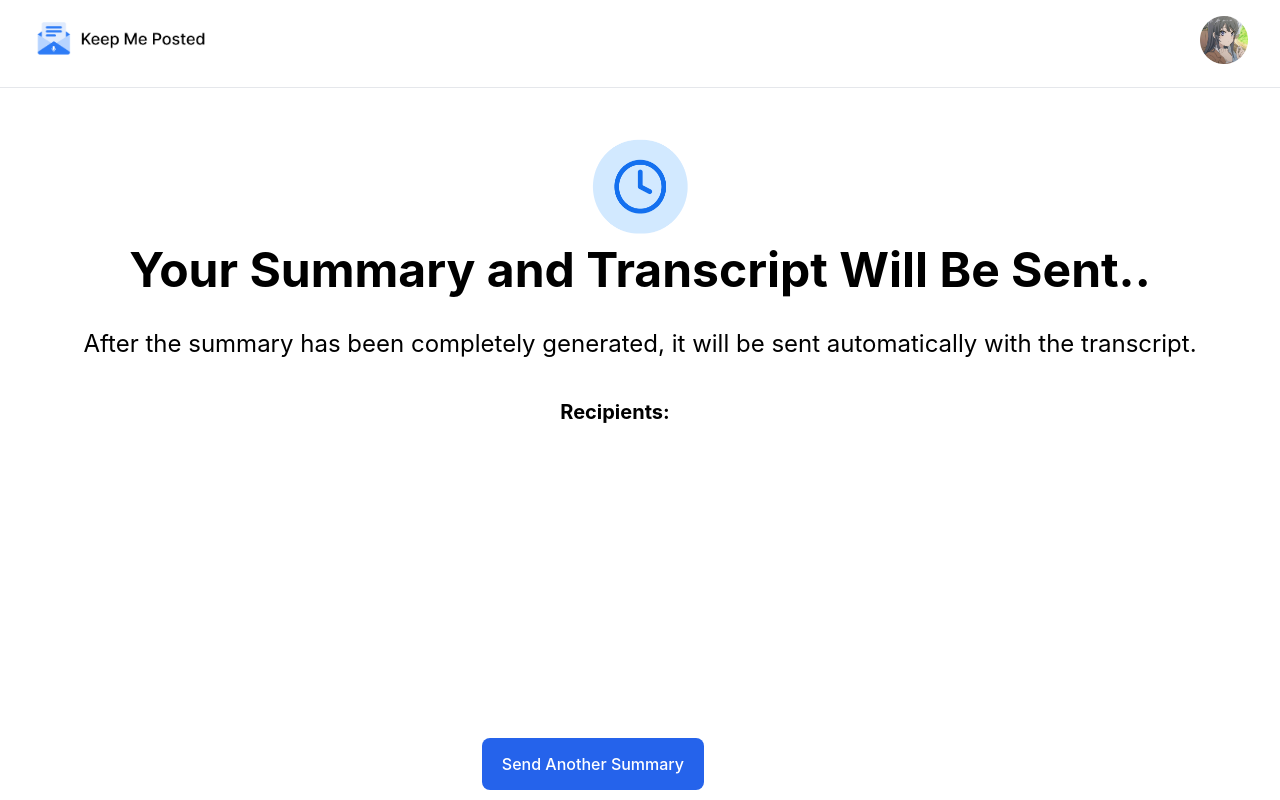
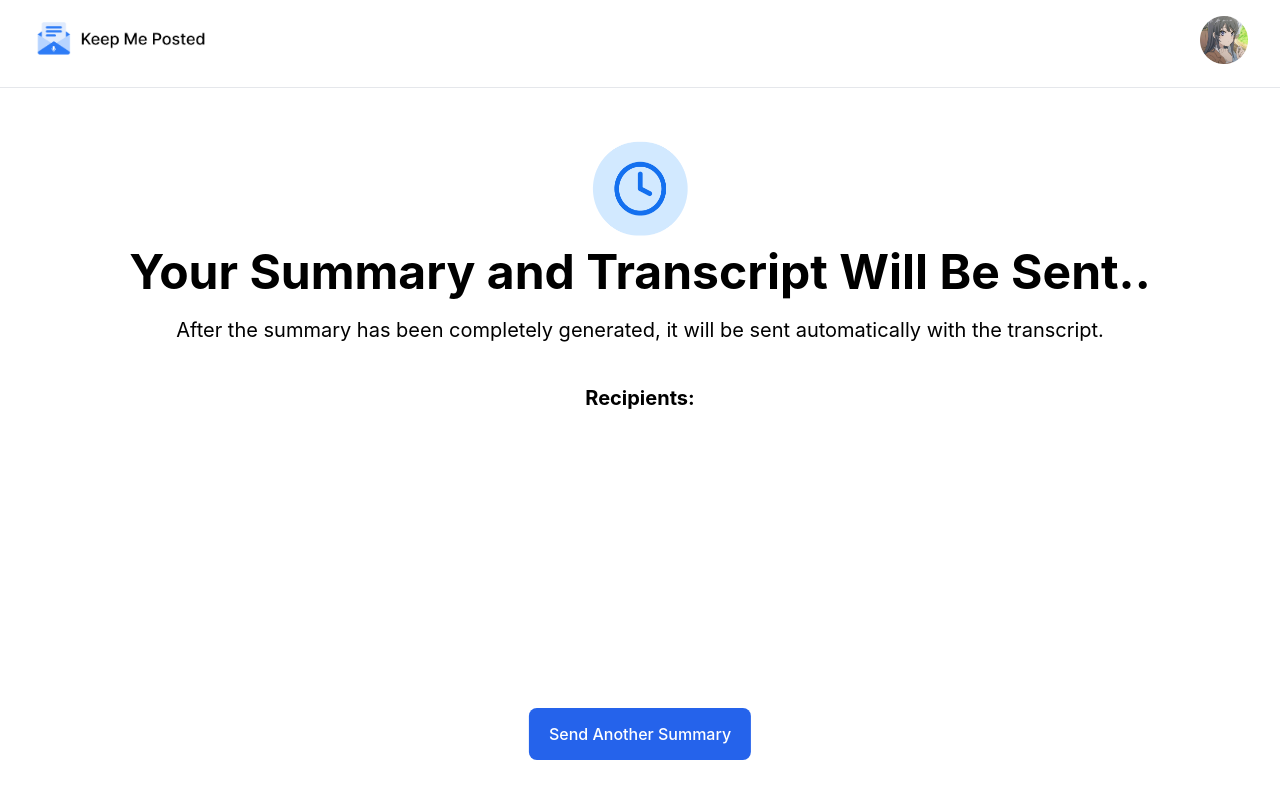
Before and after one commit to RValanki/Keep-Me-Posted, a SvelteKit app in the folder frontend/: page /send_summary_transcript in a window 1280 px wide. Built offline with nearby package versions, Linux system fonts and the light colour scheme.

Commit message:
completed the styling of the page

```diff
--- a/frontend/src/routes/send_summary_transcript/+page.svelte
+++ b/frontend/src/routes/send_summary_transcript/+page.svelte
@@ -29,83 +29,31 @@
 <div class="flex flex-col items-center pt-3 pb-10">
 
 
-        <div class="title-container">
+  <div class="flex flex-col items-center pt-10">
     <div class="flex justify-center">
       <img class="flex flex-row justify-center items-center p-0 bg-indigo-200 flex-none order-none flex-grow-0 w-24 h-24" src={clock} alt="Clock" />
     </div>
     <h1 class="pt-3">Your Summary and Transcript Will Be Sent..</h1>
-          <p class="subheading">After the summary has been completely generated, it will be sent automatically with the transcript.</p>
+    <p class="pt-5">After the summary has been completely generated, it will be sent automatically with the transcript.</p>
   </div>
 
-        <div class="all-recipients-container">
-          <div class="recipients-txt">Recipients:</div>
+  <div class="flex pt-10 gap-3.125">
+    <div class="font-bold">Recipients:</div>
 
-          <div class="recipients-container">
+    <div class="flex flex-wrap gap-0.3125">
 
       {#each $ContactsStore as email}
-            <div class="email-token">
+      <div class="flex bg-gray-100 p-1 rounded justify-center items-center gap-3.125">
         <div class="token">{email}</div>
       </div>
     {/each}
     </div>
   </div>
-
 </div>
 
-      <div class="button-container">
+
+<div class="absolute bottom-10 left-1/2 transform -translate-x-1/2">
   <div class="button-holder">
     <Button handleClick={nextPage} text="Send Another Summary"></Button>
   </div>
 </div>
-
-  <style>
-
-
-    .button-container {
-      position: absolute;
-      right: 45vw;
-      bottom: 10px;
-    }
-
-    .title-container {
-      display: flex;
-      flex-direction: column;
-      align-items: center;
-      padding-top: 3%
-    }
-
-    .all-recipients-container {
-      display: flex;
-      gap: 50px;
-      padding-top: 3%;
-
-    }
-
-    .recipients-container {
-      display: flex;
-      flex-wrap: wrap;
-      max-width: 40%;
-      gap: 5px;
-    }
-
-    .email-token {
-      display: flex;
-      background-color: #F8F9FC;
-      padding: 4px;
-      border-radius: 5px;
-      justify-content: center;
-      align-items: center;
-      gap: 3px;
-    }
-    .subtitle {
-      padding-bottom: 3%;
-    }
-
-    .subheading {
-      padding-top: 3%;
-    }
-    .recipients-txt{
-      font-weight: 700;
-    }
-
-  </style>
```
Lines whose indentation alone changed are shown as unchanged.
